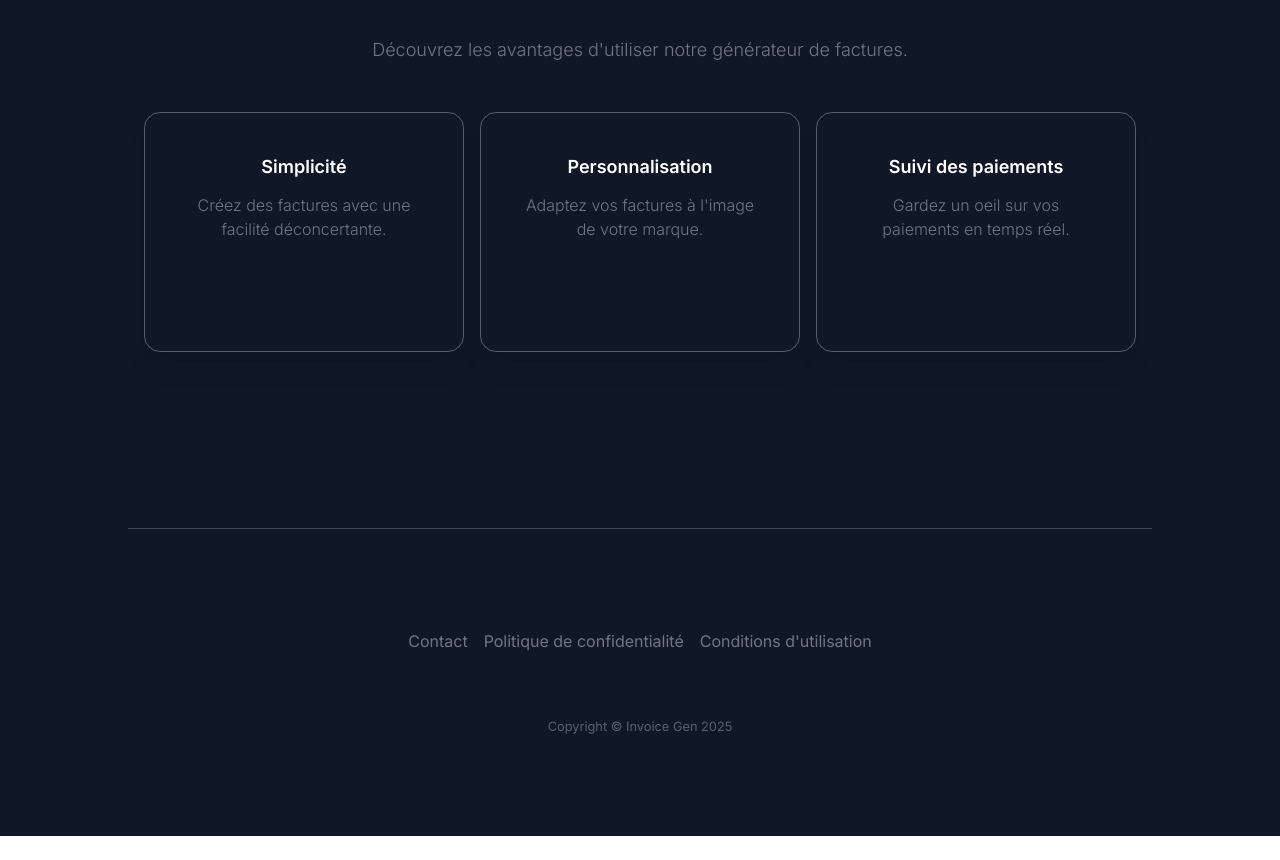
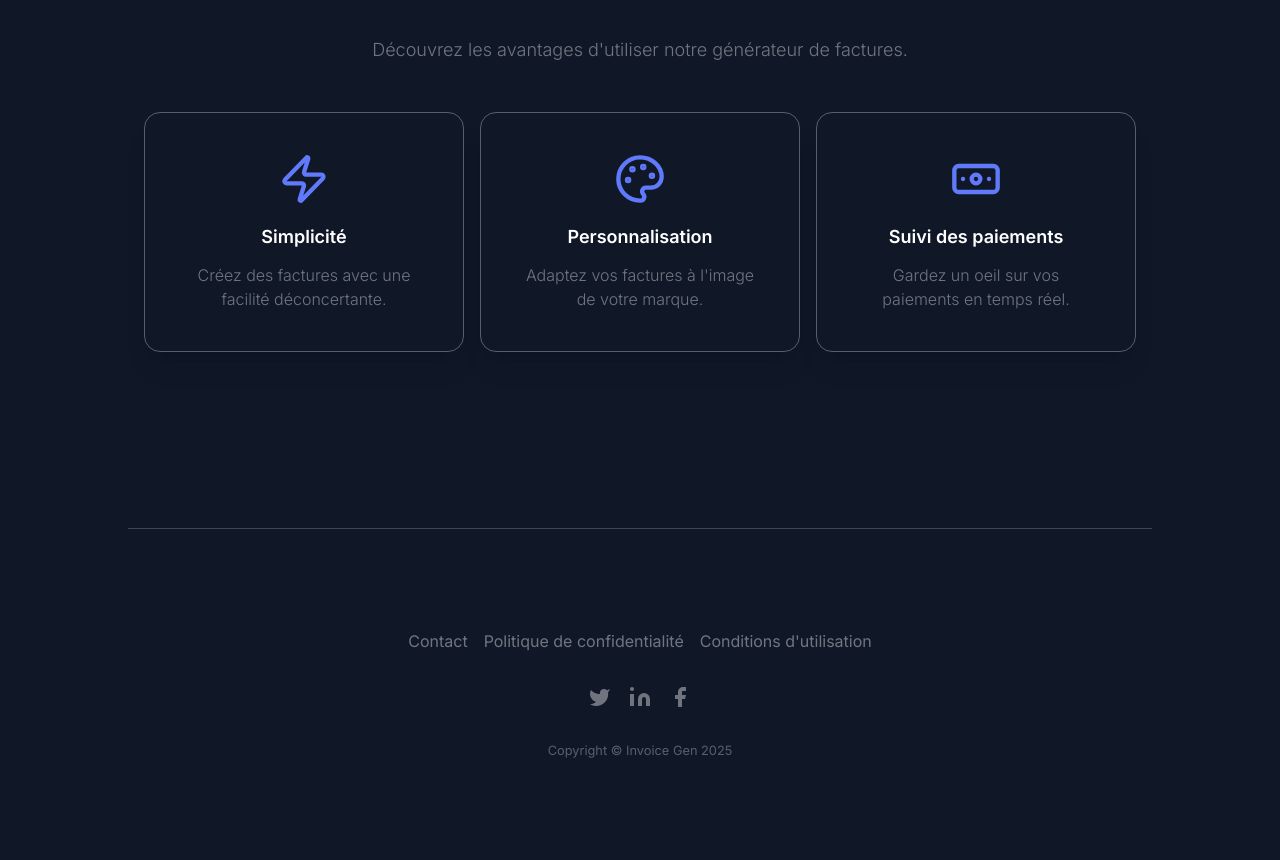
Before and after one commit to MarthEly514/InvoiceGenerator, a React (Vite) app in the folder frontend/: page / in a window 1280 px wide. Shown: the part 796-1656 px from the top of the page. Before the commit the page ends 1632 px from the top, so only its background shows below. Built offline with nearby package versions, Linux system fonts and the light colour scheme; what tailwindcss-animated would draw is missing.

Commit message:
feat: Refactor Landing, Button, and Card components; replace icons with Lucide components and fix button onClick handler

```diff
--- a/frontend/pages/Landing.jsx
+++ b/frontend/pages/Landing.jsx
@@ -1,7 +1,7 @@
 import { useNavigate } from "react-router-dom";
 import Card from "../src/components/Card";
 import Button from "../src/components/Buttton";
-
+import { ArrowDownRight, Banknote, Facebook, Linkedin, Palette, Twitter, Zap } from "lucide-react";
 
 export default function Landing({ mode }) {
     const navigate = useNavigate()
@@ -13,7 +13,7 @@ export default function Landing({ mode }) {
 
             <header className={`w-full xl:w-[80%] p-4 px-8 flex flex-row items-center justify-between border-b ${mode ? 'border-neutral-600/20' : 'border-white/20'} z-10 fixed top-0 backdrop-blur-xl`}>
                 <div className="flex flex-row items-center gap-4">
-                    <i data-lucide="arrow-down-right" className="text-[#607AFB]"></i>
+                    <ArrowDownRight className="text-[#607AFB]" />
                     <h1 className="text-xl font-semibold">Invoice Gen</h1>
                 </div>
                 <ul className="flex flex-row items-center gap-4">
@@ -33,7 +33,7 @@ export default function Landing({ mode }) {
                 </p>
                 <Button
                     content={'Générer une facture maintenant'}
-                    onClick={()=>handleNavigate('/edition')}
+                    onClick={() => handleNavigate('/edition')}
                 />
 
             </section>
@@ -49,19 +49,19 @@ export default function Landing({ mode }) {
                 <div className="w-full 2xl:w-[90%] grid grid-cols-1 lg:grid-cols-3 gap-4 place-items-center p-4">
                     <Card
                         mode={mode}
-                        icon="zap"
+                        icon={<Zap className="text-[#607AFB] w-13 h-13" />}
                         title="Simplicité"
                         content={"Créez des factures avec une facilité déconcertante."}
                     />
                     <Card
                         mode={mode}
-                        icon="palette"
+                        icon={<Palette className="text-[#607AFB] w-13 h-13" />}
                         title="Personnalisation"
                         content={"Adaptez vos factures à l'image de votre marque."}
                     />
                     <Card
                         mode={mode}
-                        icon="banknote"
+                        icon={<Banknote className="text-[#607AFB] w-13 h-13" />}
                         title="Suivi des paiements"
                         content={"Gardez un oeil sur vos paiements en temps réel."}
                     />
@@ -74,9 +74,9 @@ export default function Landing({ mode }) {
                     <li className="opacity-40"><a href="" className="cursor-pointer hover:text-[#607AFB] transition-colors duration-300">Conditions d'utilisation </a></li>
                 </ul>
                 <ul className="flex flex-row gap-4">
-                    <li><i data-lucide="twitter" className="cursor-pointer opacity-40 hover:text-[#607AFB] transition-colors duration-300 filled-icon"></i></li>
-                    <li><i data-lucide="linkedin" className="cursor-pointer opacity-40 hover:text-[#607AFB] transition-colors duration-300 filled-icon"></i></li>
-                    <li><i data-lucide="facebook" className="cursor-pointer opacity-40 hover:text-[#607AFB] transition-colors duration-300 filled-icon"></i></li>
+                    <li><Twitter className="cursor-pointer opacity-40 hover:text-[#607AFB] transition-colors duration-300 filled-icon" /></li>
+                    <li><Linkedin className="cursor-pointer opacity-40 hover:text-[#607AFB] transition-colors duration-300 filled-icon" /></li>
+                    <li><Facebook className="cursor-pointer opacity-40 hover:text-[#607AFB] transition-colors duration-300 filled-icon" /></li>
                 </ul>
                 <small className="opacity-30">Copyright &copy; Invoice Gen 2025</small>
             </footer>
--- a/frontend/src/components/Buttton.jsx
+++ b/frontend/src/components/Buttton.jsx
@@ -4,7 +4,7 @@ export default function Button({ content, onClick }) {
     return (
         <button
             className="text-white xl:text-xl bg-[#697AFB] hover:bg-[#616dc2] transition-colors duration-300 font-semibold p-3 px-6 rounded-lg cursor-pointer"
-            onclick={onClick}
+            onClick={onClick}
         >
     { content }
         </button >
--- a/frontend/src/components/Card.jsx
+++ b/frontend/src/components/Card.jsx
@@ -1,7 +1,7 @@
-export default function Card({ mode, icon, title, content}) {
+export default function Card({ mode, icon, title, content }) {
     return (
-        <div className={`w-full max-w-sm aspect-4/3 rounded-2xl border border-white/30 flex flex-col items-center justify-between p-10 hover:scale-103 hover:shadow-[#607afb60] ${mode?'shadow-neutral-200 shadow-2xl':'shadow-xl'} transition-all duration-300`}>
-            {/* <i data-lucide={icon} className="text-[#607AFB] w-13 h-13"></i> */}
+        <div className={`w-full max-w-sm aspect-4/3 rounded-2xl border border-white/30 flex flex-col items-center justify-between p-10 hover:scale-103 hover:shadow-[#607afb60] ${mode ? 'shadow-neutral-200 shadow-2xl' : 'shadow-xl'} transition-all duration-300`}>
+            {icon}
             <div className="w-full text-center flex flex-col items-center gap-3">
                 <h1 className="text-lg font-semibold">{title}</h1>
                 <p className="font-light opacity-40">{content}</p>
```
